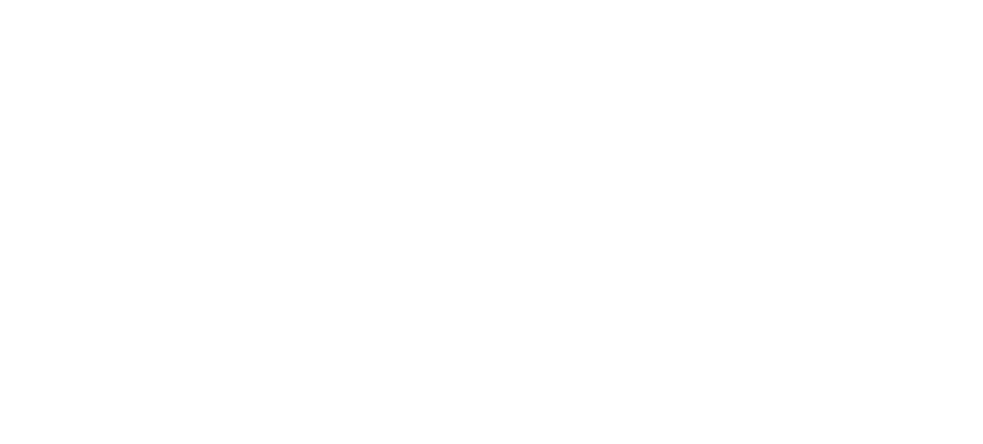
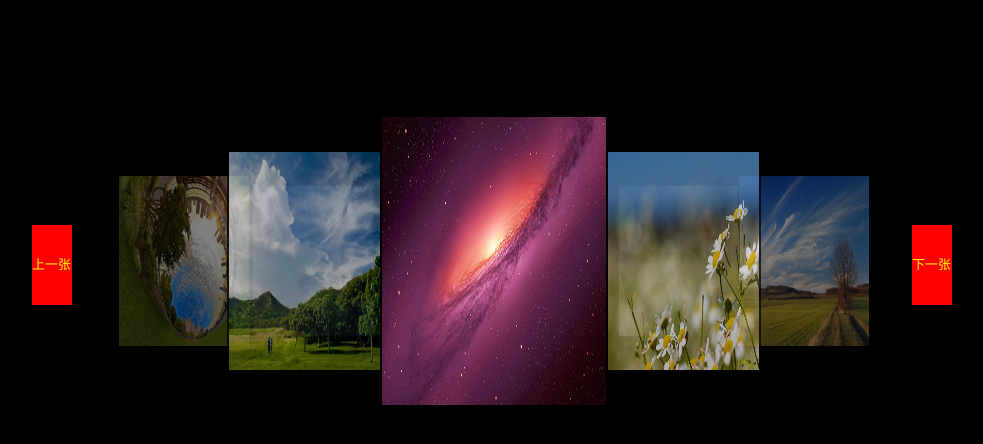
Before and after one commit to QINGISKING/king.github.io, a plain HTML site: page index.html in a window 1280 px wide. Shown: the whole page, without its empty margins (148-1131 px from the left). Drawn offline with Linux system fonts and the light colour scheme.

Commit message:
轮播图基本功能代码完成

```diff
--- a/css/index.css
+++ b/css/index.css
@@ -0,0 +1,52 @@
+
+*{
+    margin: 0;
+    padding: 0;
+    list-style: none;
+}
+body{
+    font-size: 13px;
+    color: white;
+    background-color: black;
+}
+#box{
+    position: relative;
+    width: 800px;
+    height: 300px;
+    margin: 115px auto 0;
+}
+#box .prev,#box .next{
+    position: absolute;
+    top: 50%;
+    width: 40px;
+    height: 80px;
+    margin-top: -40px;
+    cursor: pointer;
+    line-height: 80px;
+    background-color: red;
+    color: yellow;
+}
+#box .prev{
+    left: -60px;
+}
+#box .next{
+    right: -60px;
+}
+#box ul{
+    position: relative;
+    width: 750px;
+    height: 300px;
+    margin: 0 auto;
+}
+#box ul li{
+    position: absolute;
+    width: 0;
+    height: 0;
+    border: 2px solid black;
+    top: 50%;
+    left: 50%;
+}
+#box ul li img{
+    width: 100%;
+    height: 100%;
+}
--- a/index.html
+++ b/index.html
@@ -4,9 +4,24 @@
     <meta charset="UTF-8">
     <meta name="viewport" content="width=device-width, initial-scale=1.0">
     <meta http-equiv="X-UA-Compatible" content="ie=edge">
-    <title>Document</title>
+    <title>轮播图</title>
+    <link rel="stylesheet" href="./css/index.css">
 </head>
 <body>
-
+    <div id="box">
+        <section class="prev">上一张</section>
+        <section class="next">下一张</section>
+        <ul>
+            <li><img src="images/1.jpg" alt="轮播图片"></li>
+            <li><img src="images/2.jpg" alt="轮播图片"></li>
+            <li><img src="images/3.jpg" alt="轮播图片"></li>
+            <li><img src="images/4.jpg" alt="轮播图片"></li>
+            <li><img src="images/5.jpg" alt="轮播图片"></li>
+            <li><img src="images/6.jpg" alt="轮播图片"></li>
+            <li><img src="images/7.jpg" alt="轮播图片"></li>
+        </ul>
+    </div>
+    <script src="js/jquery-3.3.1.js"></script>
+    <script src="js/index.js"></script>
 </body>
 </html>
--- a/js/index.js
+++ b/js/index.js
@@ -0,0 +1,59 @@
+
+// 规定好每张图片处于的位置和状态
+var states=[
+    {Zindex:1,width:120,height:150,top:69,left:134,opacity:0.2},
+    {Zindex:2,width:130,height:170,top:59,left:0,opacity:0.5},
+    {Zindex:3,width:170,height:218,top:35,left:110,opacity:0.7},
+    {Zindex:4,width:224,height:288,top:0,left:263,opacity:1},
+    {Zindex:3,width:170,height:218,top:35,left:470,opacity:0.7},
+    {Zindex:2,width:130,height:170,top:59,left:620,opacity:0.5},
+    {Zindex:1,width:120,height:150,top:69,left:500,opacity:0.2},
+
+]
+var lis = $('#box li');
+function set(){
+    lis.each(function(index,ele){
+        var state = states[index];
+        // $(ele).css({
+        //     'z-index':state.Zindex,
+        //     'width':state.width,
+        //     'height':state.height,
+        //     'top':state.top,
+        //     'left':state.left,
+        //     'opacity':state.opacity
+        // })
+        $(ele).css('z-index',state.Zindex).finish().animate(state,1000);
+        // $(ele).stop().animate(state,1000);
+    })
+}
+set();
+$('.prev').click(function(){
+    var space = states[0];
+    states.shift();
+    states.push(space);
+    set();
+})
+$('.next').click(function(){
+    var space = states[states.length-1];
+    states.pop();
+    states.unshift(space);
+    set();
+})
+
+// 自动轮播
+var time = null;
+function autoPlay(){
+    time = setInterval(function(){
+        var space = states[states.length-1];
+        states.pop();
+        states.unshift(space);
+        set();
+    },2000)
+}
+autoPlay();
+
+$('#box section').add('#box li').hover(function(){
+    clearInterval(time);
+},function(){
+    autoPlay();
+})
```
